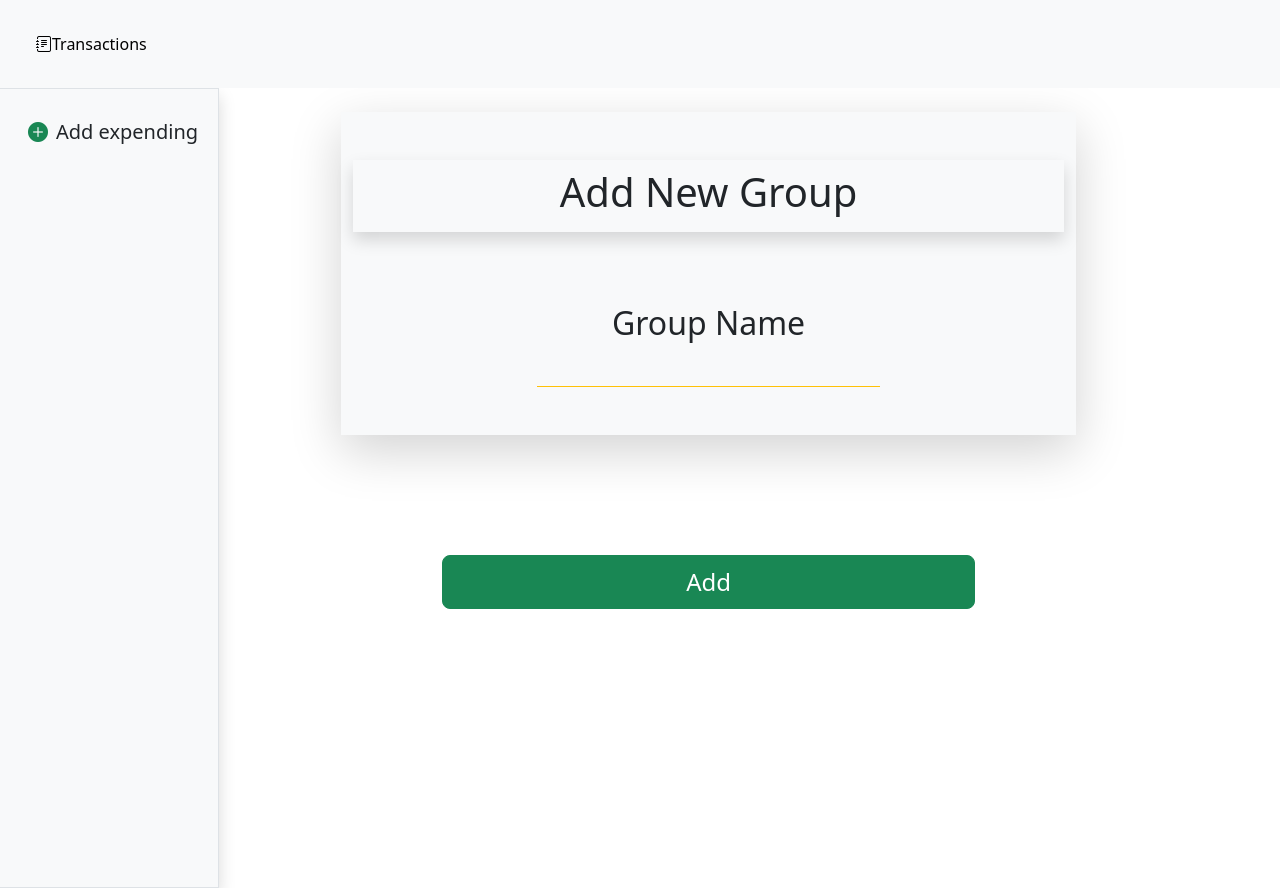
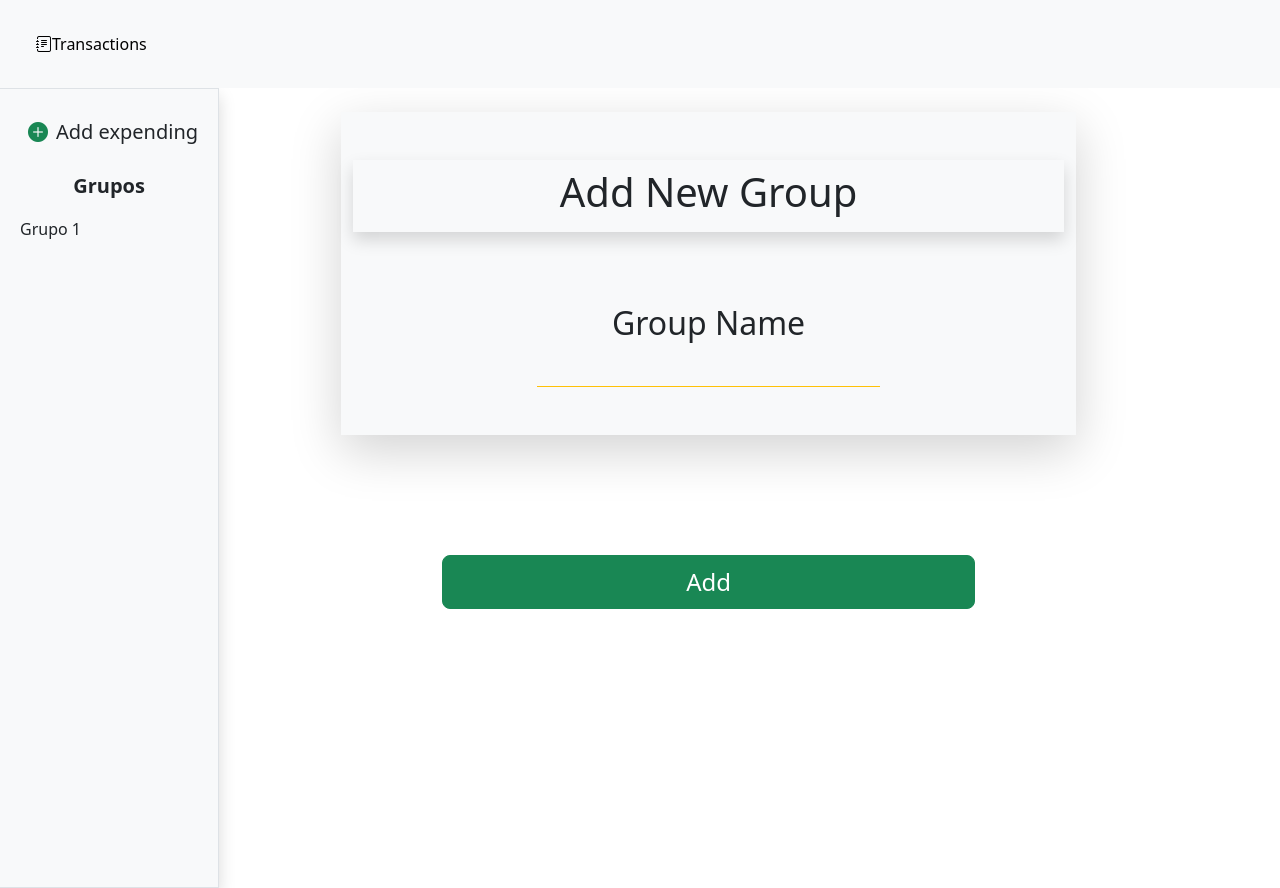
Before and after one commit to No-Country/c10-19-t-flask, a Vue app in the folder app-gestion-finanzas/: page /addnewgroup in a window 1280 px wide. Built offline with nearby package versions, Linux system fonts and the light colour scheme.

Commit message:
adding groups button

```diff
--- a/app-gestion-finanzas/src/components/AsideBar.vue
+++ b/app-gestion-finanzas/src/components/AsideBar.vue
@@ -17,11 +17,12 @@ import { RouterLink, RouterView } from 'vue-router'
                     <text><i class="bi bi-plus-circle-fill text-success p-2" ></i>Add expending</text>
                 </li></RouterLink>
 
-                <!-- <li id="calendar">
-                    <button type="button" class="btn link-opacity-50-hover">Mostrar calendario</button>
+                <li id="calendar">
+                    <ul class="navbar-nav me-auto fs-5 fw-semibold text-center ">Grupos</ul>
+                    <li class="p-3 fs-6">Grupo 1</li>
                 </li>
 
-                <RouterLink to="/addnewgroup" class="nav-link active link-opacity-50-hover" aria-current="page"><li class="p-3 text-center fs-5">
+                <!--<RouterLink to="/addnewgroup" class="nav-link active link-opacity-50-hover" aria-current="page"><li class="p-3 text-center fs-5">
                     <text><i class="bi bi-folder-plus text-success p-2 "></i>Start a New Group</text>
                 </li></RouterLink> -->
 
@@ -30,14 +31,23 @@ import { RouterLink, RouterView } from 'vue-router'
     </aside>
 
     <aside class="p-1 d-md-none d-sm-block bg-light shadow border border-start-0 d-inline-block p3 vw-100" >
-        <!-- <div class="container-fluid">
-        <ul class="navbar-nav me-auto d-flex flex-row justify-content-between p-3">
-                <li >Months</li>
+        <div class="container-fluid">
+        <div class="dropdown">
+            <button class="btn btn-secondary dropdown-toggle" type="button" data-bs-toggle="dropdown" aria-expanded="false">
+    Groups
+  </button>
+        <ul class="navbar-nav me-auto d-flex flex-row justify-content-between p-3 dropdown-menu">
+                <!--<li >Months</li>
                 <RouterLink to="/addnewgroup" class="nav-link active" aria-current="page">
                     <li>New Group</li>
-                </RouterLink>
-            </ul>
-        </div> -->
+                </RouterLink>-->
+
+
+            <li class="p-3 fs-6">Grupo 1</li>
+
+        </ul>
+        </div>
+        </div>
     </aside>
 
 </template>
```
